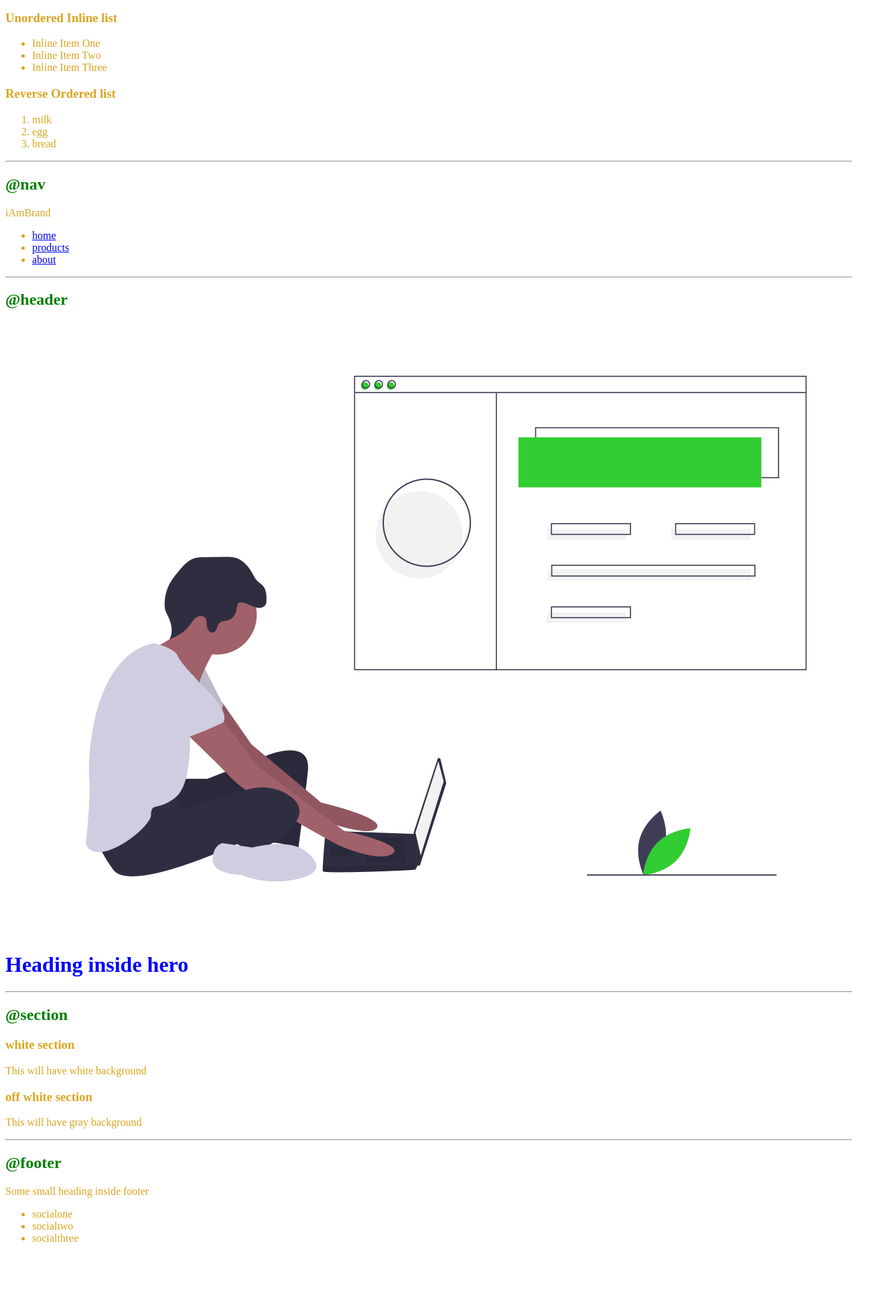
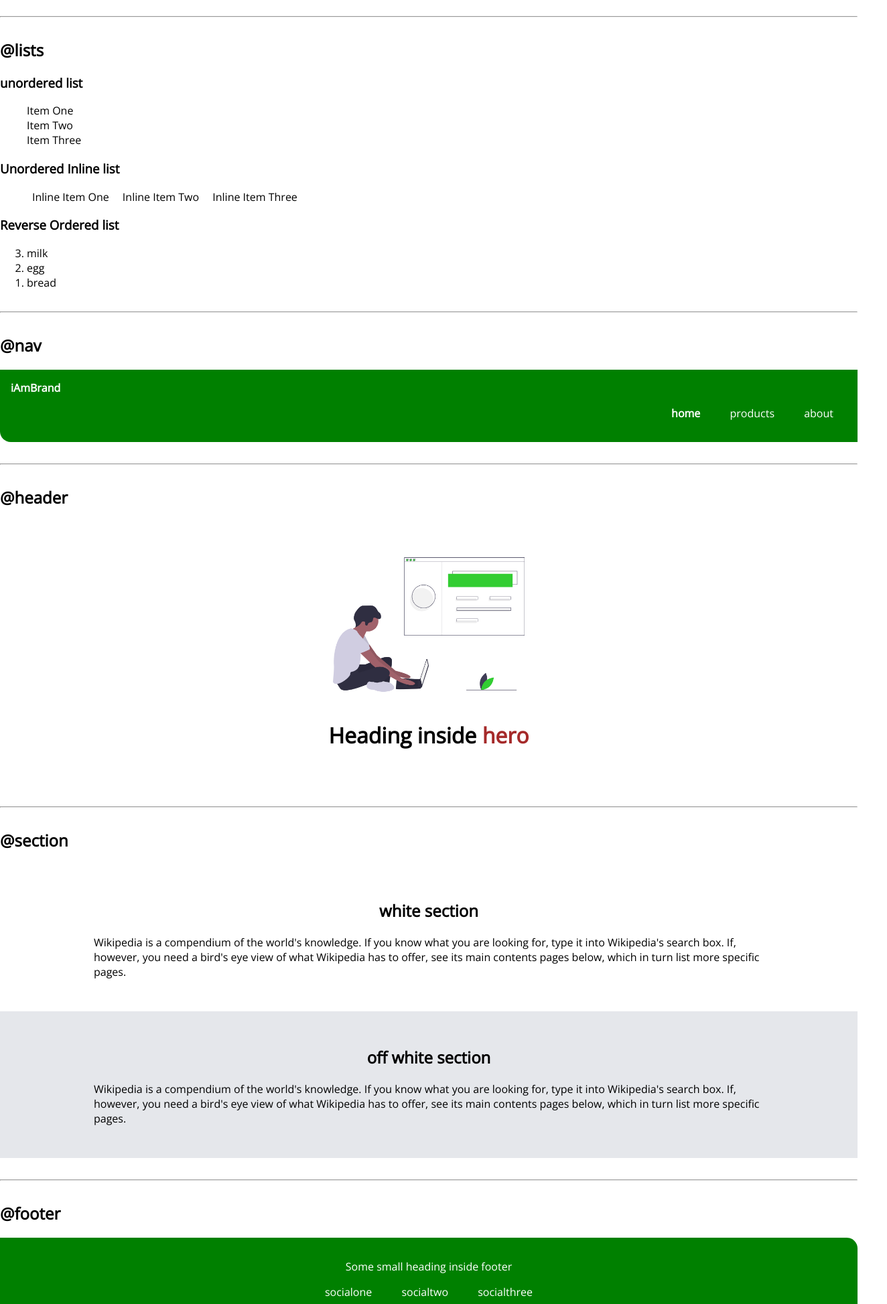
Before and after one commit to Varaprasad-Reddy-144/html-learning, a plain HTML site: page index.html in a window 1280 px wide. Shown: the part 824-2771 px from the top of the page at 67% size, 1324 px wide, since content can reach past the window. Before the commit the page ends 2698 px from the top, so only its background shows below. Drawn offline with nearby package versions, Linux system fonts and the light colour scheme.

Commit message:
completed basics

```diff
--- a/index.html
+++ b/index.html
@@ -6,18 +6,13 @@
     <meta http-equiv="X-UA-Compatible" content="IE=edge">
     <meta name="viewport" content="width=device-width, initial-scale=1.0">
     <title>Component Library</title>
-    <!-- <style>
-        body {
-            color: red;
-        }
-    </style> -->
     <link href="styles.css" rel="stylesheet" />
 </head>
 
 <body>
-    <h1 id="lib-header">Varaprasad's component library</h1>
+    <h1>Varaprasad's component library</h1>
 
-    <p class="para">I am attending neog.camp and I want to make a library which would make all my projects look good consistent.</p>
+    <p>I am attending neog.camp and I want to make a library which would make all my projects look good consistent.</p>
     <hr>
 
     <h2>@typography</h2>
@@ -32,23 +27,23 @@
     <h2>@container</h2>
 
     <h3>fluid container</h3>
-    <div class="para">This is a fluid container and it will go till the end of the page.</div>
+    <div class="container">This is a fluid container and it will go till the end of the page.</div>
 
     <h3>fluid container</h3>
-    <div>This is a centered container and it will go till the specified width.</div>
+    <div class="container container-centre">This is a centered container and it will go till the specified width.</div>
     <hr>
 
     <h2>@links</h2>
 
-    <a href="/">Primary Link</a>
-    <a href="/">Secondary Link</a>
+    <a class="link link-primary" href="/">Primary Link</a>
+    <a class="link link-secondary" href="/">Secondary Link</a>
 
     <hr>
     <h2>@lists</h2>
 
     <h3>unordered list</h3>
 
-    <ul>
+    <ul class="list-non-bullet">
         <li>Item One</li>
         <li>Item Two</li>
         <li>Item Three</li>
@@ -56,15 +51,15 @@
 
     <h3>Unordered Inline list</h3>
 
-    <ul>
-        <li>Inline Item One</li>
-        <li>Inline Item Two</li>
-        <li>Inline Item Three</li>
+    <ul class="list-non-bullet">
+        <li class="list-item-inline">Inline Item One</li>
+        <li class="list-item-inline">Inline Item Two</li>
+        <li class="list-item-inline">Inline Item Three</li>
     </ul>
 
     <h3>Reverse Ordered list</h3>
 
-    <ol>
+    <ol reversed>
         <li>milk</li>
         <li>egg</li>
         <li>bread</li>
@@ -74,12 +69,12 @@
 
     <h2>@nav</h2>
 
-    <nav>
-        <div>iAmBrand</div>
-        <ul>
-            <li><a href="/">home</a></li>
-            <li><a href="/">products</a></li>
-            <li><a href="/">about</a></li>
+    <nav class="navigation container">
+        <div class="nav-brand">iAmBrand</div>
+        <ul class="list-non-bullet nav-pills">
+            <li class="list-item-inline"><a class="link link-active" href="/">home</a></li>
+            <li class="list-item-inline"><a class="link" href="/">products</a></li>
+            <li class="list-item-inline"><a class="link" href="/">about</a></li>
         </ul>
     </nav>
 
@@ -87,34 +82,38 @@
 
     <h2>@header</h2>
 
-    <header>
-        <img src="images/hero.png" />
-        <h1>Heading inside hero</h1>
+    <header class="hero">
+        <img class="hero-img" src="images/hero.png" />
+        <h1 class="hero-heading">Heading inside <span class="heading-inverted">hero</span></h1>
     </header>
 
     <hr>
 
     <h2>@section</h2>
-    <section>
-        <h3>white section</h3>
-        <p>This will have white background</p>
+    <section class="section">
+        <div class="container container-centre">
+        <h1>white section</h1>
+        <p>Wikipedia is a compendium of the world's knowledge. If you know what you are looking for, type it into Wikipedia's search box. If, however, you need a bird's eye view of what Wikipedia has to offer, see its main contents pages below, which in turn list more specific pages.</p>
+        </div>
     </section>
 
-    <section>
-        <h3>off white section</h3>
-        <p>This will have gray background</p>
+    <section class="section off-white">
+        <div class="container container-centre">
+        <h1>off white section</h1>
+        <p>Wikipedia is a compendium of the world's knowledge. If you know what you are looking for, type it into Wikipedia's search box. If, however, you need a bird's eye view of what Wikipedia has to offer, see its main contents pages below, which in turn list more specific pages.</p>
+        </div>
     </section>
 
     <hr>
 
     <h2>@footer</h2>
 
-    <footer>
-        <div>Some small heading inside footer</div>
-        <ul>
-            <li>socialone</li>
-            <li>socialtwo</li>
-            <li>socialthree</li>
+    <footer class="footer">
+        <div class="footer-header">Some small heading inside footer</div>
+        <ul class="list-non-bullet">
+            <li class="list-item-inline"><a class="link" href="/">socialone</a></li>
+            <li class="list-item-inline"><a class="link" href="/">socialtwo</a></li>
+            <li class="list-item-inline"><a class="link" href="/">socialthree</a></li>
         </ul>
     </footer>
 
--- a/styles.css
+++ b/styles.css
@@ -1,19 +1,137 @@
+@import url('https://fonts.googleapis.com/css2?family=Open+Sans:wght@300&display=swap');
+
 body {
- color: goldenrod;
+    font-family: 'Open Sans', sans-serif;
+    margin: 0px;
 }
 
-h1 {
-    color: blue;
+:root {
+    --primary-color: green;
+    --important-color: brown;
+    --off-color: #E5E7EB;
+    --footer-color: #6B7280;
 }
 
-h2 {
-    color: green;
+hr {
+    margin: 2rem 0rem;
 }
 
-#lib-header {
-    color: gray;
+/** containers **/
+.container {
+    padding-left: 1rem;
+    padding-right: 1rem;
 }
 
-.para {
-    color: pink;
+.container-centre {
+    max-width: 1000px;
+    margin: auto;
 }
+
+/** links **/
+
+.link {
+    text-decoration: none;
+    padding: 0.25rem 0.75rem;
+    border-radius: 0.5rem;
+}
+
+.link-primary {
+    background-color: var(--primary-color);
+    color: white;
+}
+
+.link-secondary {
+    color: var(--primary-color);
+    background-color: white;
+    border: 1px solid var(--primary-color) ;
+}
+
+/** lists **/
+
+.list-non-bullet {
+    list-style: none;
+}
+
+.list-item-inline {
+    display: inline;
+    padding: 0rem 0.5rem;
+}
+
+/** navigation **/
+
+.navigation {
+    background-color: var(--primary-color);
+    color: white;
+    padding: 1rem;
+    border-bottom-left-radius: 1rem;
+}
+
+.navigation .link {
+    color: white;
+}
+
+.navigation .nav-pills {
+    text-align: right;
+}
+
+.navigation .nav-brand {
+    font-weight: bold;
+    font-size: 1rem;
+}
+
+.navigation .link-active {
+    font-weight: bold;
+}
+
+/** header **/
+
+.hero {
+    padding: 2rem;
+}
+
+.hero .hero-img {
+    max-width: 350px;
+    display: block;
+    margin: auto;
+}
+
+.hero .hero-heading {
+    text-align: center;
+}
+
+.hero .hero-heading .heading-inverted {
+    color: var(--important-color);
+}
+
+/** section **/
+
+.section  {
+    padding: 2rem;
+}
+
+.section h1 {
+    text-align: center;
+}
+
+.off-white {
+    background-color: var(--off-color);
+}
+
+/** footer **/
+
+.footer {
+    background-color: var(--primary-color);
+    padding: 2rem 1rem;
+    text-align: center;
+    color: white;
+    border-top-right-radius: 1rem;
+}
+
+
+.footer .list-non-bullet .link {
+    color: white;
+}
+
+.footer ul {
+    padding-inline-start: 0px;
+}
```
